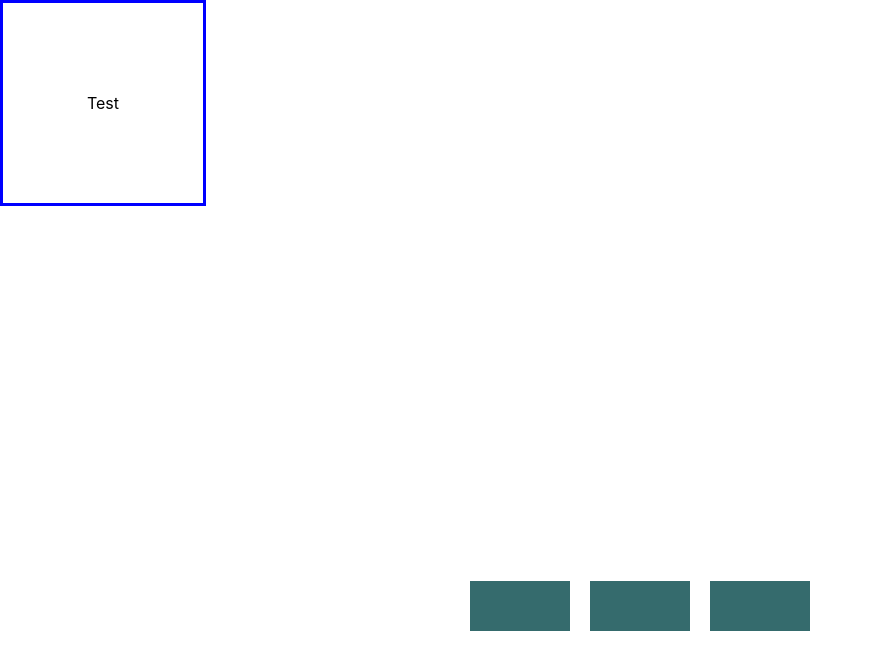
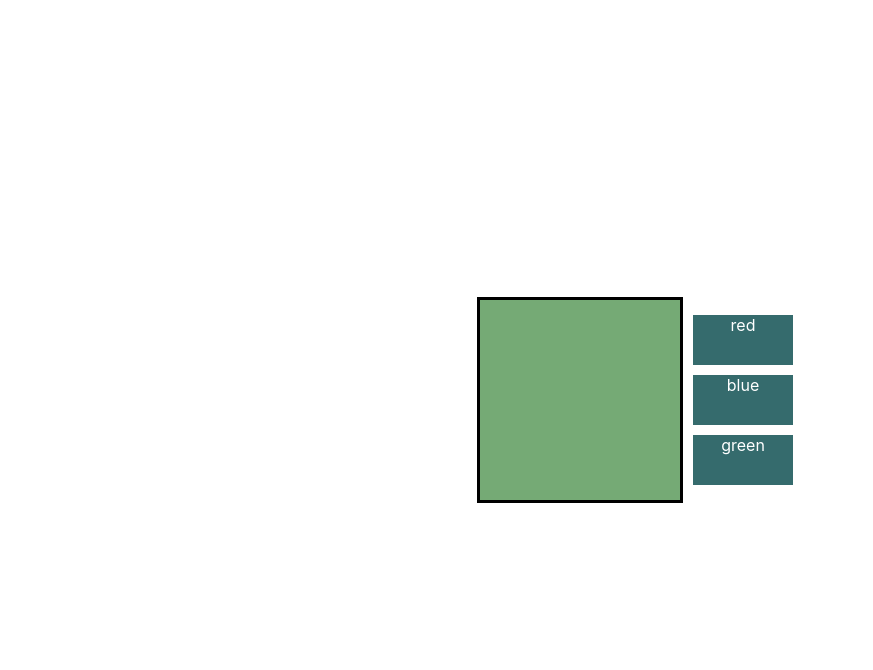
Before and after one commit to StephanieHeins/ReactColor, a React (Create React App) app: page / in a window 1280 px wide. Shown: the top 670 px of the page, without its empty margins (0-873 px from the left). Built offline with nearby package versions, Linux system fonts and the light colour scheme.

Commit message:
Added the function for the colorbox to change color according to the active state - changed layout a bit

```diff
--- a/src/App.css
+++ b/src/App.css
@@ -10,6 +10,9 @@
   width: 100px;
   height: 50px;
   margin: 10px;
+  text-align: center;
+  align-items: center;
+  color: white;
 }
 
 .boxes:hover {
@@ -24,8 +27,8 @@
   background-color: rgb(53, 107, 109);
 }
 
-.colorBox {
-  border: solid blue;
+.colorbox {
+  border: solid black;
   display: flex;
   height: 200px;
   width: 200px;
@@ -33,3 +36,15 @@
   align-items: center;
   flex-flow: row wrap;
 }
+
+.red {
+  background-color: rgb(160, 30, 30);
+}
+
+.blue {
+  background-color: rgb(52, 52, 209);
+}
+
+.green {
+  background-color: rgb(117, 170, 117);
+}
--- a/src/App.js
+++ b/src/App.js
@@ -5,7 +5,14 @@ function App() {
 
   const [appState, changeState] = useState({
     activeObject: {id: 1},
-    objects: [{id: 1}, {id: 2}, {id: 3}]
+    objects: [
+      {id: 1,
+      color: "red"},
+      {id: 2,
+      color: "blue"},
+      {id: 3,
+      color: "green"}
+    ]
   });
 
   function activeToggle(index){
@@ -20,23 +27,33 @@ function App() {
     }
   }
 
+  function colorBoxToggle(){
+    if(appState.objects[0] === appState.activeObject) {
+      return "colorbox red";
+    } else if(appState.objects[1] === appState.activeObject){
+      return "colorbox blue";
+    } else {
+      return "colorbox green";
+    }
+  }
+
   return (
-    <div>
+    <div className="App">
 
     <div>
-      <div className="colorBox">
-        Test
+      <div className={colorBoxToggle()}>
       </div>
     </div>
 
-      <div className="App">
+      <div>
 
       { appState.objects.map((element, index) => (
+
         <div
           key={index}
           className={toggleStlyes(index)}
           onClick={() => {activeToggle(index)}}
-          >
+          > {element.color}
         </div>
       )) }
     </div>
```
